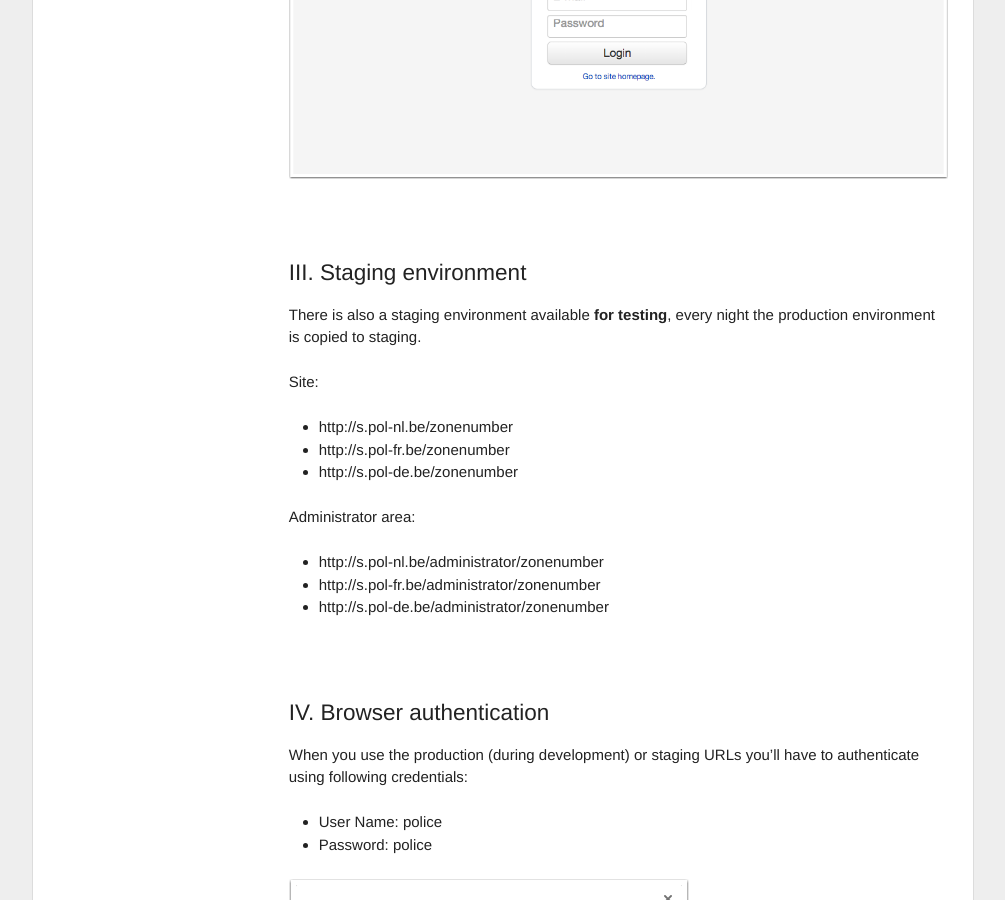
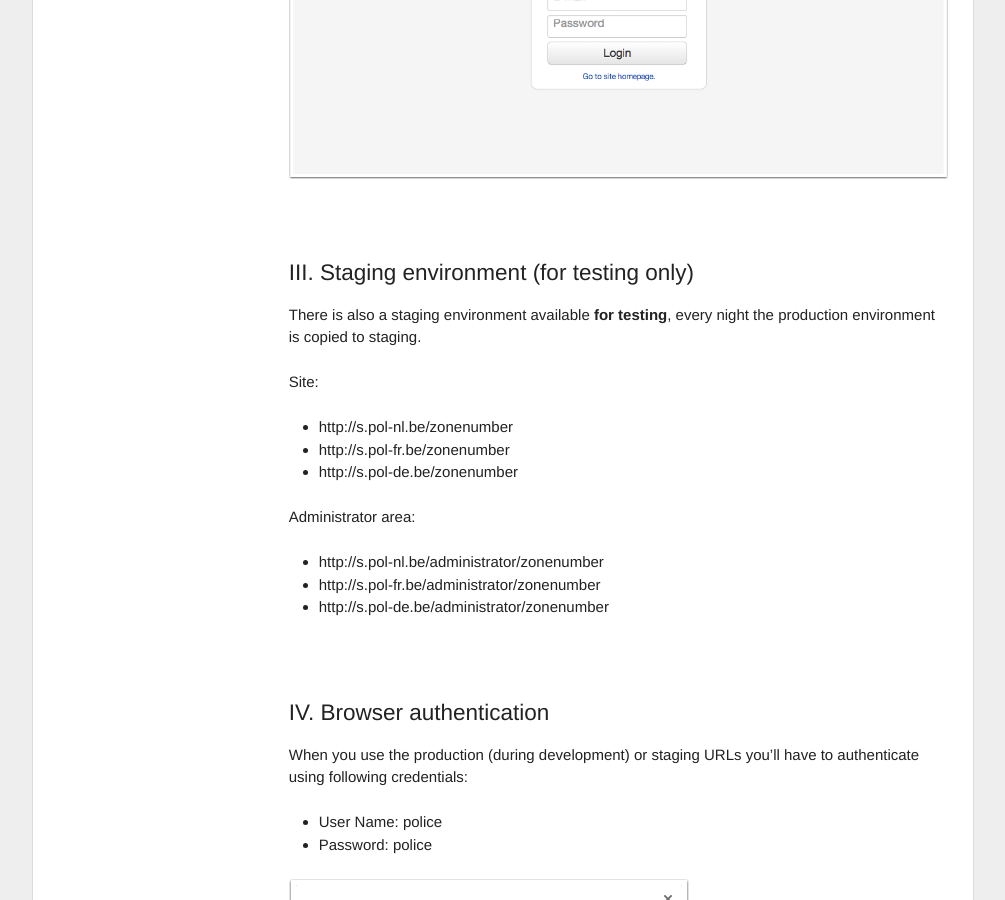
Before and after one commit to timble/www.openpolice.be, a Jekyll site: the page built from _documentation/01-access.md, in a window 1280 px wide and 900 px high, scrolled down 2034 px. Shown: the whole window, without its empty margins (137-1142 px from the left). Built offline with Jekyll 4.4.1, drawn with Linux system fonts in a browser that asks for light colours.

Commit message:
Minor content improvement

```diff
--- a/_documentation/01-access.md
+++ b/_documentation/01-access.md
@@ -45,7 +45,7 @@ To manage your website, you have to login into the administrator area, using the
 ![](/images/documentation/admin-login.png)
 </a>
 
-## Staging environment
+## Staging environment (for testing only)
 
 There is also a staging environment available **for testing**, every night the production environment is copied to staging.
 
```
